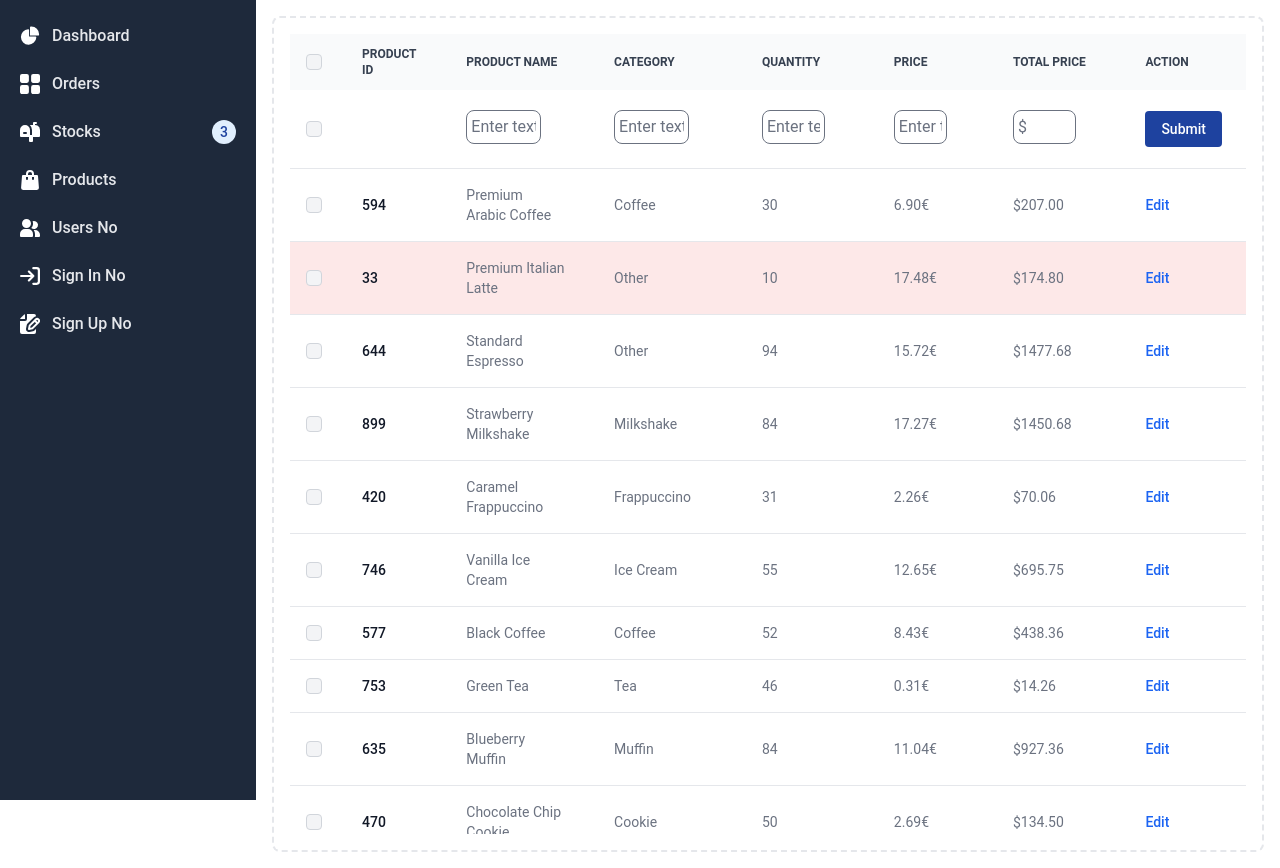
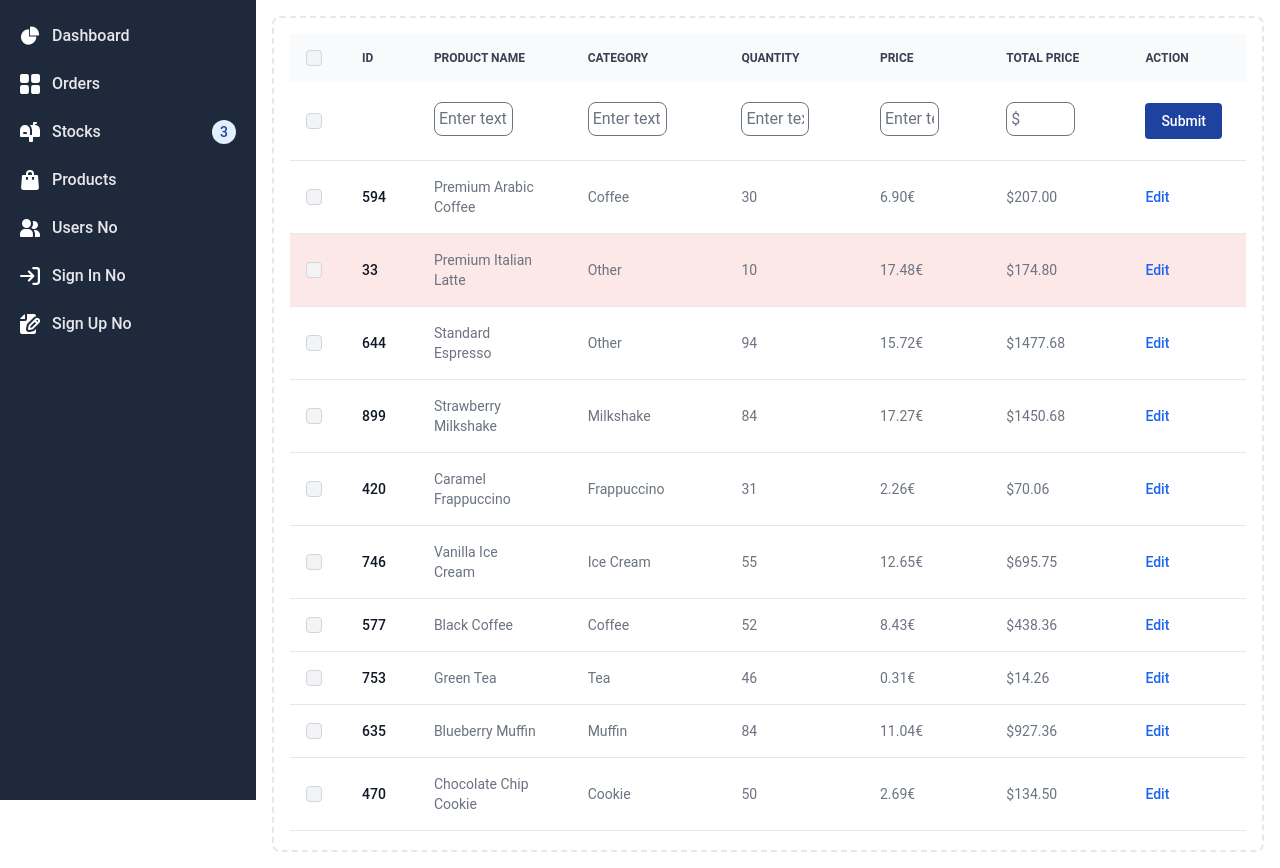
Before and after one commit to Nosver/CafeManagement, a React (Vite) app in the folder frontend/: page /products in a window 1280 px wide. Built offline with nearby package versions, Linux system fonts and the light colour scheme.

Commit message:
Update Products.jsx

```diff
--- a/frontend/src/pages/Personel/Products.jsx
+++ b/frontend/src/pages/Personel/Products.jsx
@@ -75,7 +75,7 @@ export const Products = () => {
                                                 </div>
                                             </th>
                                             <th scope="col" class="px-6 py-3">
-                                                Product Id
+                                                Id
                                             </th>
                                             <th scope="col" class="px-6 py-3">
                                                 Product Name
```
